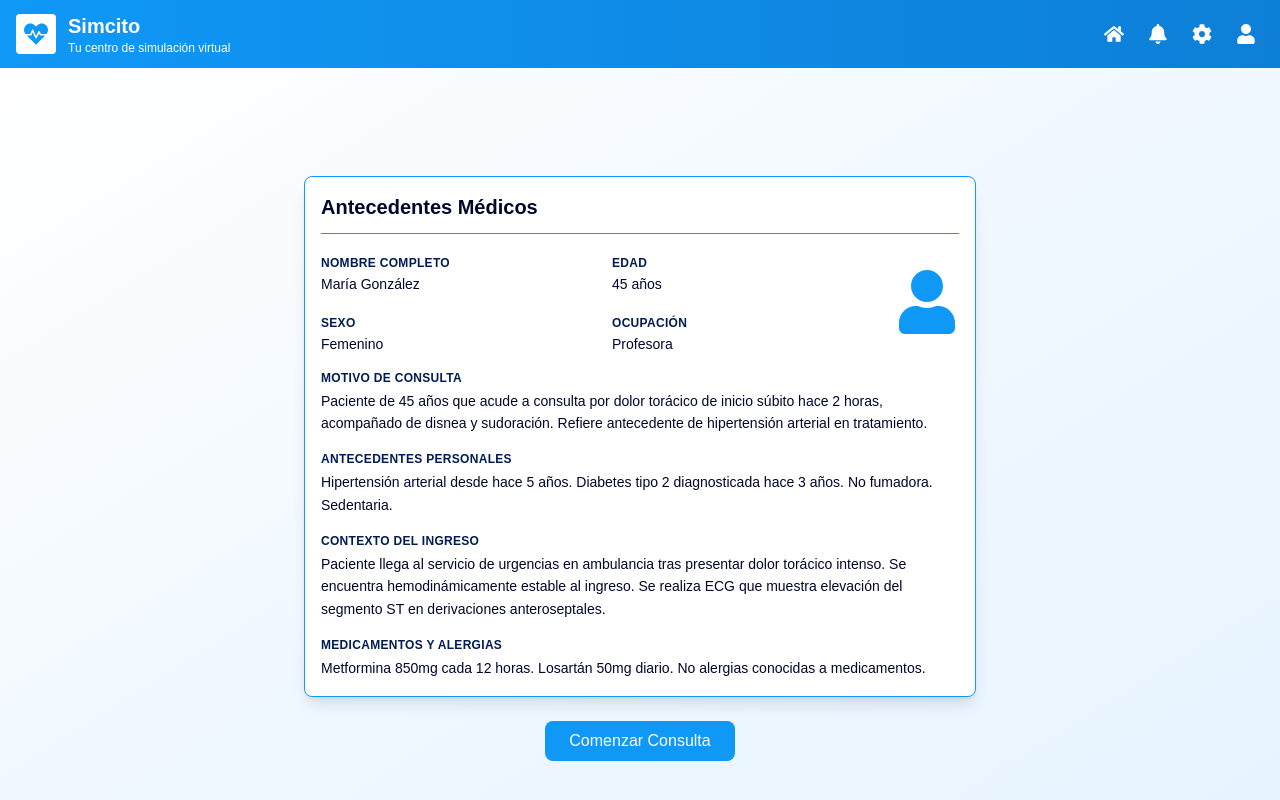
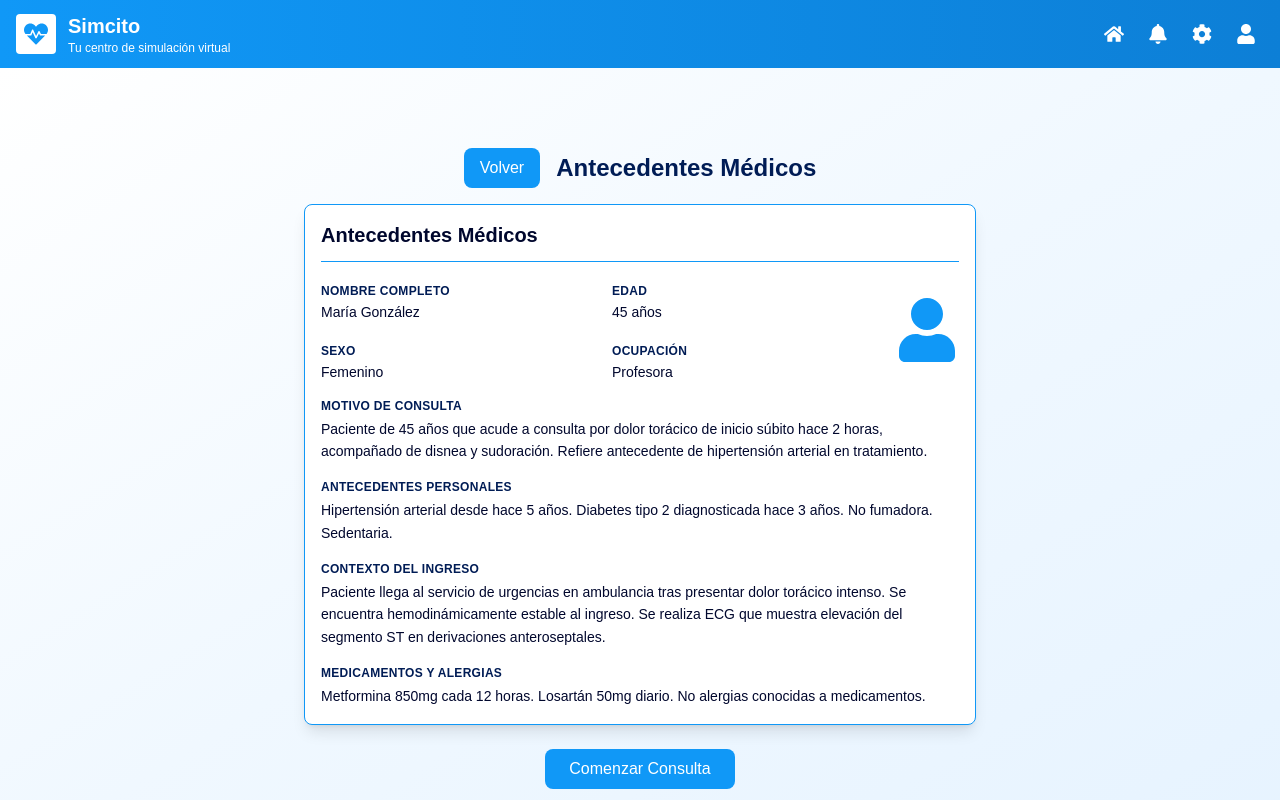
Before and after one commit to fcocea/hack-platanus-13, a Next.js app: page /antecedentes-medicos in a window 1280 px wide. Built offline with nearby package versions, Linux system fonts and the light colour scheme.

Commit message:
fix: header button working

```diff
--- a/app/antecedentes-medicos/page.tsx
+++ b/app/antecedentes-medicos/page.tsx
@@ -21,6 +21,15 @@ export default function AntecedentesMedicosPage() {
   return (
     <div className="min-h-screen bg-gradient-to-br from-[#ffffff] via-[#f0f8ff] to-[#e6f3ff] flex flex-col">
       <div className="flex-1 flex flex-col items-center justify-center p-4">
+        <div className="mb-4 flex items-center gap-4">
+          <button
+            onClick={() => router.back()}
+            className="bg-[#1098f7] hover:bg-[#0d7fd6] text-white font-medium py-2 px-4 rounded-lg transition-colors duration-200"
+          >
+            Volver
+          </button>
+          <h1 className="text-2xl font-bold text-[#001c55]">Antecedentes Médicos</h1>
+        </div>
         <AntecedentesMedicos
           nombre={pacienteData.nombre}
           edad={pacienteData.edad}
```
